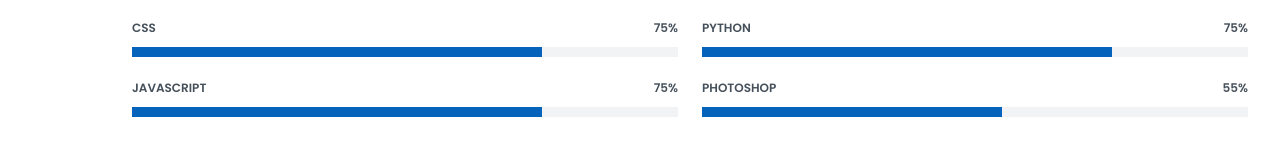
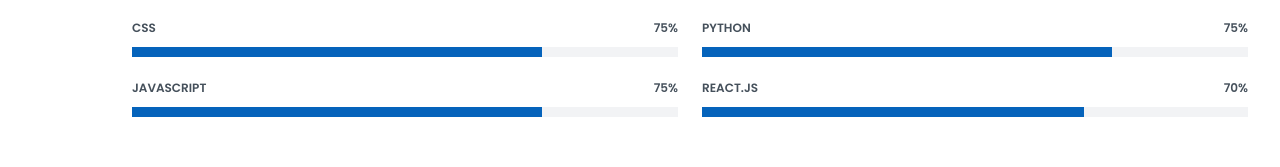
Before and after one commit to Vishnudavid/Vishnudavid.github.io, a plain HTML site: page index.html in a window 1280 px wide. Shown: the part 1471-1638 px from the top of the page. Drawn offline with nearby package versions, Linux system fonts and the light colour scheme.

Commit message:
Update skills

```diff
--- a/index.html
+++ b/index.html
@@ -168,9 +168,9 @@
             </div>
 
             <div class="progress">
-              <span class="skill">Photoshop <i class="val">55%</i></span>
+              <span class="skill">React.js <i class="val">70%</i></span>
               <div class="progress-bar-wrap">
-                <div class="progress-bar" role="progressbar" aria-valuenow="55" aria-valuemin="0" aria-valuemax="100"></div>
+                <div class="progress-bar" role="progressbar" aria-valuenow="70" aria-valuemin="0" aria-valuemax="100"></div>
               </div>
             </div>
 
```
